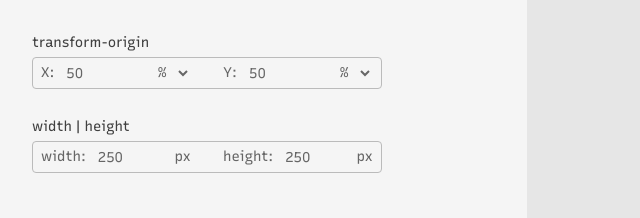
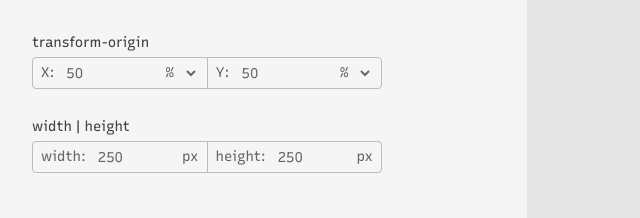
Before and after one commit to Creatlydev/transform-origin-visualizer, a plain HTML site: page index.html in a window 1280 px wide. Shown: the part 239-457 px from the top of the page, 113-753 px from the left. Drawn offline with Linux system fonts and the light colour scheme; a script that the page names is missing; a small style sheet from the web is missing.

Commit message:
add: divider to fields

```diff
--- a/index.html
+++ b/index.html
@@ -37,6 +37,8 @@
                             </select>
                         </div>
 
+                        <div class="field__divider"></div>
+
                         <div class="field">
                             <label for="y">Y: </label>
                             <input placeholder="0" value="50" type="number" name="y" id="y">
@@ -56,6 +58,8 @@
                             <input value="250" max="999" type="number" name="width" id="width">
                             <span>px</span>
                         </div>
+
+                        <div class="field__divider"></div>
 
                         <div class="field">
                             <label for="y">height: </label>
--- a/style.css
+++ b/style.css
@@ -168,7 +168,7 @@ input::placeholder {
     border-radius: .25rem;
     color: #666;
     padding-inline: .5rem;
-    gap: 2rem;
+    /* gap: 2rem; */
 
     .field {
         height: 100%;
@@ -186,6 +186,13 @@ input::placeholder {
             width: 40px;
         }
     }
+}
+
+.field__divider {
+    height: 100%;
+    width: 1px;
+    background-color: #bbb;
+    margin-inline: .5rem;
 }
 
 
```
